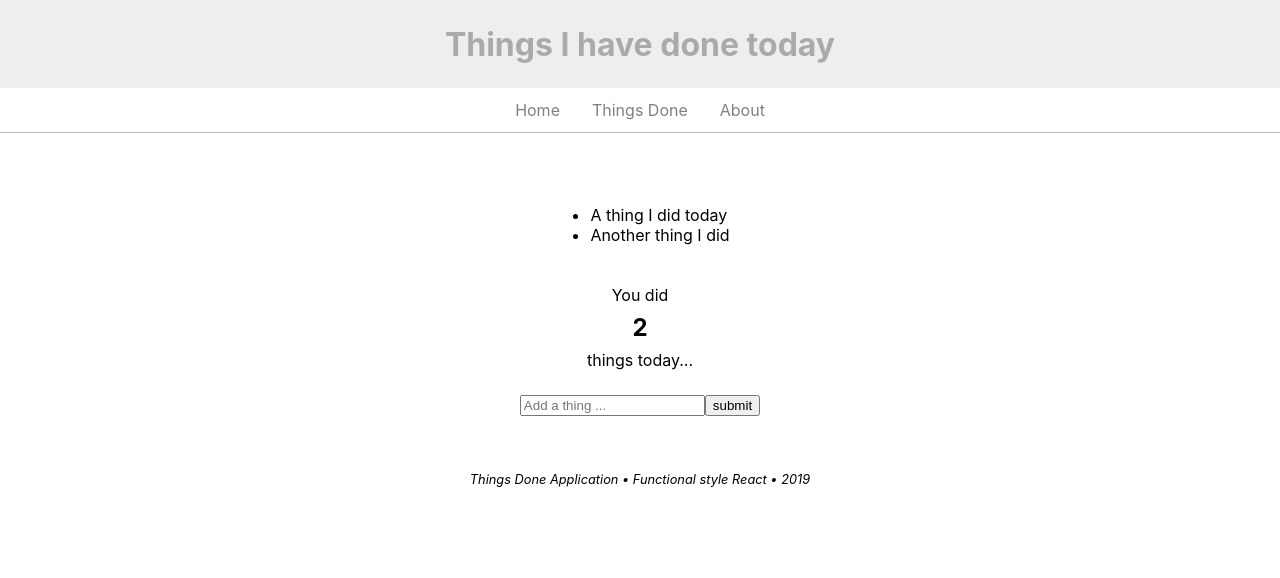
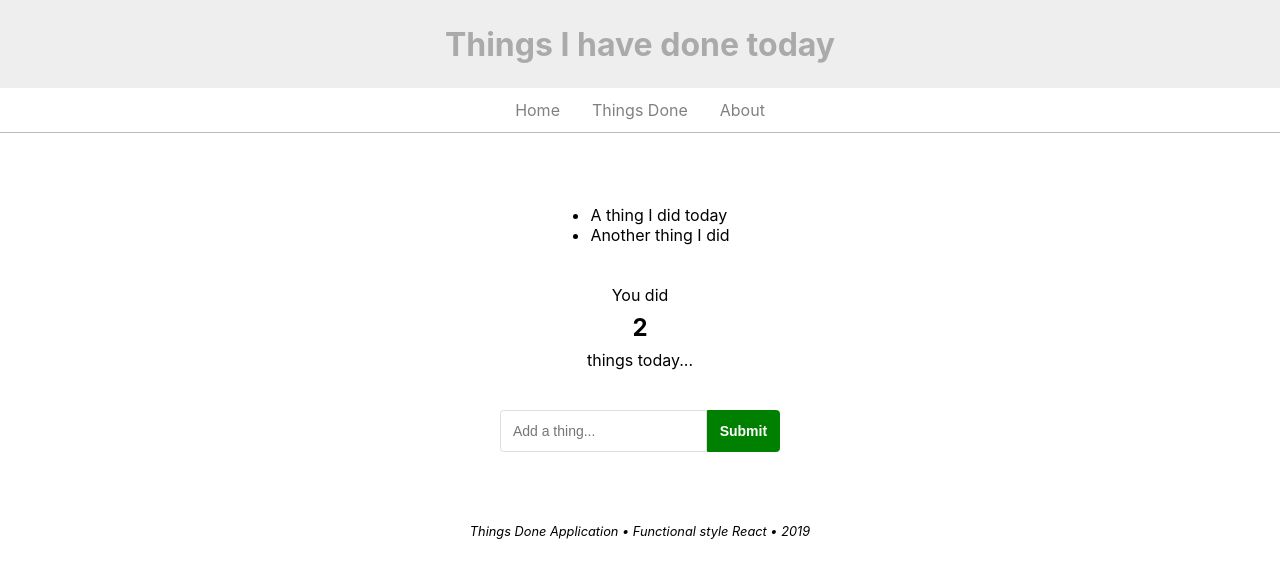
Before and after one commit to carstenjlund/thingsDone_react, a React (Create React App) app: page /thingsDone in a window 1280 px wide. Shown: the top 578 px of the page. Built offline with nearby package versions, Linux system fonts and the light colour scheme.

Commit message:
Form updates

```diff
--- /dev/null
+++ b/src/components/AddthingForm/AddThingForm.css
@@ -0,0 +1,5 @@
+.addThingForm {
+    margin:1em 0;
+    display: flex;
+    justify-content: center;
+}
--- a/src/components/AddthingForm/AddthingForm.js
+++ b/src/components/AddthingForm/AddthingForm.js
@@ -1,4 +1,7 @@
 import React from 'react';
+import SubmitButton from '../../elements/SubmitButton'
+import FormInput from '../../elements/FormInput'
+import './AddThingForm.css'
 
 export default function AddThingForm({ updateThings }) {
   const preventButRefresh = event => {
@@ -8,10 +11,16 @@ export default function AddThingForm({ updateThings }) {
     event.target.reset();
   };
 
+  const inputProps = {
+    type: 'text',
+    name: 'thing',
+    placeholder: 'Add a thing...'
+  }
+
   return (
-    <form onSubmit={preventButRefresh} >
-      <input type="text" name="thing" placeholder="Add a thing ..." />
-      <button type="submit">submit</button>
+    <form className="addThingForm" onSubmit={preventButRefresh} >
+      <FormInput {...inputProps} />
+      <SubmitButton />
     </form>
   )
 }
--- /dev/null
+++ b/src/elements/FormInput/FormInput.css
@@ -0,0 +1,6 @@
+.formfield {
+    font-size: 0.875em;
+    padding: 0.85em;
+    border: 1px solid #ddd;
+    border-radius: 0.25em 0 0 0.25em;
+}
--- /dev/null
+++ b/src/elements/FormInput/FormInput.js
@@ -0,0 +1,9 @@
+import React from 'react'
+import './FormInput.css'
+
+export function FormInput(props) {
+
+    return (
+        <input className="formfield" type={props.type} name={props.name} placeholder={props.placeholder} />
+    )
+}
--- /dev/null
+++ b/src/elements/FormInput/index.js
@@ -0,0 +1 @@
+export { FormInput as default } from './FormInput.js'
--- a/src/elements/SubmitButton/SubmitButton.css
+++ b/src/elements/SubmitButton/SubmitButton.css
@@ -1,6 +1,10 @@
 .btn {
-    padding: 0.5em;
     background-color: green;
     color: white;
     font-weight: bold;
+    border-radius: 0 0.25em 0.25em 0;
+    border: none;
+    font-size: 0.875em;
+    padding: 0.85em;
+    border: 1px solid green;
 }
--- a/src/elements/SubmitButton/SubmitButton.js
+++ b/src/elements/SubmitButton/SubmitButton.js
@@ -1,4 +1,5 @@
 import React from 'react'
+import './SubmitButton.css'
 
 export function SubmitButton() {
 
--- /dev/null
+++ b/src/elements/SubmitButton/index.js
@@ -0,0 +1 @@
+export { SubmitButton as default } from './SubmitButton.js'
```
